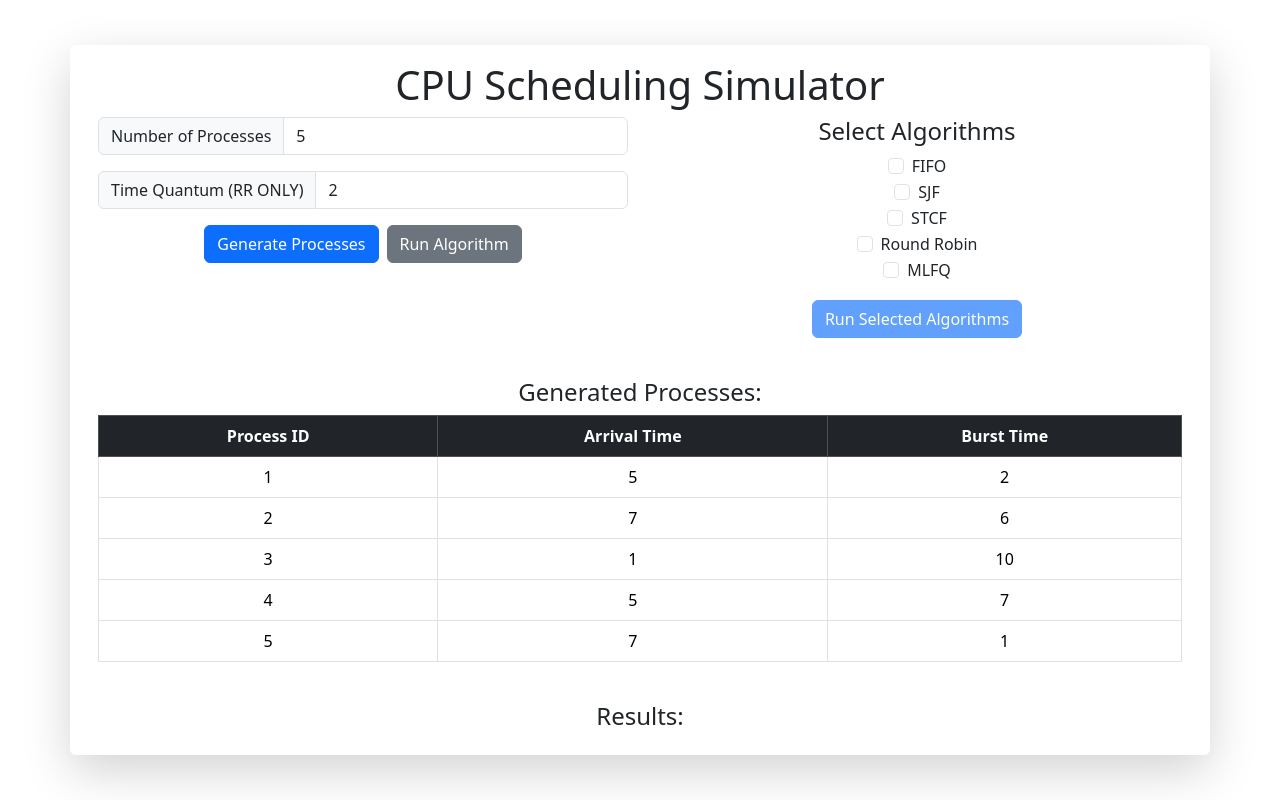
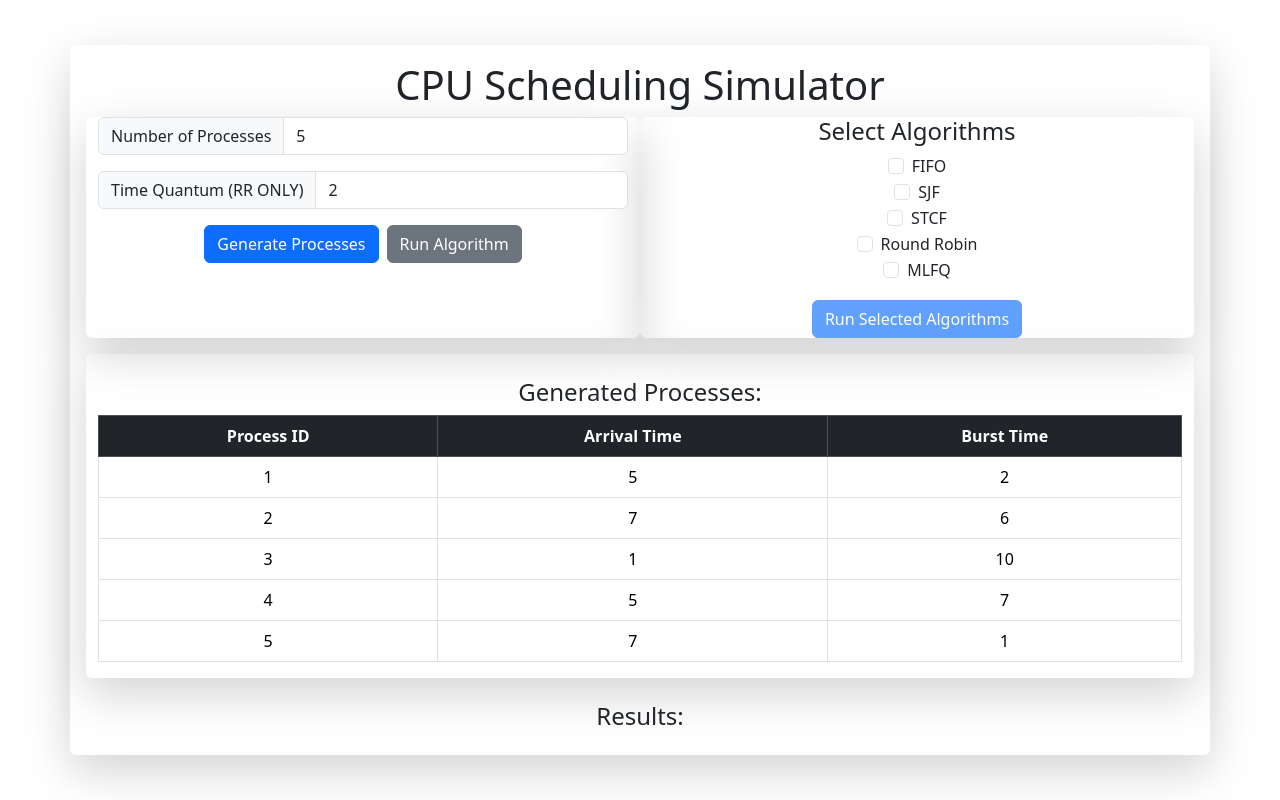
Before and after one commit to phoozies/CS540-CPU-Scheduling, a React (Vite) app in the folder CS540-CPU-Scheduling/: page / in a window 1280 px wide. Built offline with nearby package versions, Linux system fonts and the light colour scheme.

Commit message:
Added shadows to each container

```diff
--- a/CS540-CPU-Scheduling/src/components/Scheduler.tsx
+++ b/CS540-CPU-Scheduling/src/components/Scheduler.tsx
@@ -30,7 +30,7 @@ export default function Scheduler({ setResults }: { setResults: Function }) {
             {/* Row 1 - Two Columns */}
             <div className="row mb-3">
                 {/* Column 1: Controls */}
-                <div className="col-md-6">
+                <div className="col-md-6 shadow-lg rounded">
                     <Controls
                         numProcesses={numProcesses}
                         setNumProcesses={setNumProcesses}
@@ -43,14 +43,14 @@ export default function Scheduler({ setResults }: { setResults: Function }) {
                 </div>
 
                 {/* Column 2: Algorithm Selector (Checkboxes) */}
-                <div className="col-md-6">
+                <div className="col-md-6 shadow-lg rounded">
                     <AlgorithmSelector runAlgorithms={runAlgorithms} timeQuantum={timeQuantum} />
                 </div>
             </div>
 
             {/* Row 2 - Process Table */}
             <div className="row">
-                <div className="col">
+                <div className="col shadow-lg rounded">
                     <ProcessTable processes={processes} />
                 </div>
             </div>
```
